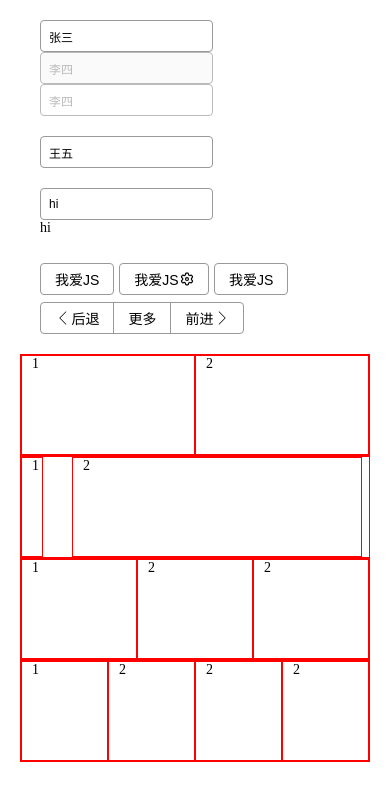
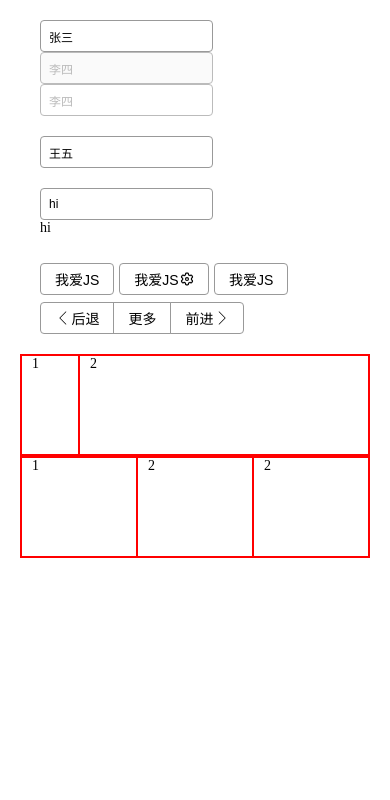
Before and after one commit to kilokwu/kilok-ui, a Vue app: page / in a window 390 px wide. Shown: the top 800 px of the page. Built offline with nearby package versions, Linux system fonts and the light colour scheme.

Commit message:
完成响应式 默认就是phone样式

```diff
--- a/src/App.vue
+++ b/src/App.vue
@@ -41,25 +41,17 @@
     </div>
     <div style="broder:1px solide black">
 
+
     <k-row  gutter='20'>
-      <k-col>1</k-col>
-      <k-col >2</k-col>
-    </k-row>
-    <k-row  gutter='20'>
-      <k-col span='1' >1</k-col>
-      <k-col span='20' offset='2' >2</k-col>
+      <k-col span='4' :phone="{span:24}" :ipad="{span:8}" :narrow-pc="{span:4}" :pc="{span:2}" :wide-pc="{span:1}" >1</k-col>
+      <k-col span='20' :phone="{span:24}" :ipad="{span:16}" :narrow-pc="{span:20}" :pc="{span:22}" :wide-pc="{span:23}">2</k-col>
     </k-row>
     <k-row  gutter='20'>
       <k-col>1</k-col>
       <k-col >2</k-col>
       <k-col >2</k-col>
     </k-row>
-    <k-row  gutter='20'>
-      <k-col >1</k-col>
-      <k-col >2</k-col>
-      <k-col >2</k-col>
-      <k-col >2</k-col>
-    </k-row>
+
 
     </div>
 
--- a/src/components/row-col/col.vue
+++ b/src/components/row-col/col.vue
@@ -5,15 +5,25 @@
 </template>
 
 <script>
+let validator = (value) => {
+  let valid = true;
+  let keys = Object.keys(value);
+  keys.forEach((key) => {
+    if (!["span", "offset"].includes(key)) {
+      valid = false;
+    }
+  });
+  return valid;
+};
 export default {
   name: "GuluCol",
   props: {
-    span: {
-      type: [Number, String],
-    },
-    offset: {
-      type: [Number, String],
-    },
+    span: { type: [Number, String], },
+    offset: { type: [Number, String], },
+    ipad: { type: Object, validator },
+    narrowPc: { type: Object, validator },
+    pc: { type: Object, validator },
+    widePc: { type: Object, validator },
   },
   data() {
     return {
@@ -29,8 +39,16 @@ export default {
       };
     },
     colClasses() {
-      let { span, offset } = this;
-      return [span && `col-${span}`, offset && `offset-${offset}`];
+      let { span, offset,ipad,narrowPc,pc,widePc } = this;
+      return [
+        span && `col-${span}`,
+        offset && `offset-${offset}`,
+       ...[ipad && [`col-ipad-${ipad.span}`]],
+       ...[narrowPc && [`col-narrowPc-${narrowPc.span}`]],
+       ...[pc && [`col-pc-${pc.span}`]],
+       ...[widePc && [`col-widePc-${widePc.span}`]],
+
+      ];
     },
   },
 };
@@ -56,5 +74,70 @@ export default {
       margin-left: ($n/24) * 100%;
     }
   }
+
+
+  @media (min-width: 577px) and (max-width: 768px) {
+    $class-prefix: col-ipad-;
+    @for $n from 1 through 24 {
+      &.#{$class-prefix}#{$n} {
+        width: ($n/24) * 100%;
+      }
+    }
+
+    $class-prefix: offset-ipad-;
+    @for $n from 1 through 24 {
+      &.#{$class-prefix}#{$n} {
+        margin-left: ($n/24) * 100%;
+      }
+    }
+  }
+
+  @media (min-width: 769px) and (max-width: 992px) {
+    $class-prefix: col-narrowPc-;
+    @for $n from 1 through 24 {
+      &.#{$class-prefix}#{$n} {
+        width: ($n/24) * 100%;
+      }
+    }
+
+    $class-prefix: offset-narrowPc-;
+    @for $n from 1 through 24 {
+      &.#{$class-prefix}#{$n} {
+        margin-left: ($n/24) * 100%;
+      }
+    }
+  }
+
+  @media (min-width: 993px) and (max-width: 1200px) {
+    $class-prefix: col-pc-;
+    @for $n from 1 through 24 {
+      &.#{$class-prefix}#{$n} {
+        width: ($n/24) * 100%;
+      }
+    }
+
+    $class-prefix: offset-pc-;
+    @for $n from 1 through 24 {
+      &.#{$class-prefix}#{$n} {
+        margin-left: ($n/24) * 100%;
+      }
+    }
+  }
+
+  @media (min-width: 1201px) {
+    $class-prefix: col-wide-pc-;
+    @for $n from 1 through 24 {
+      &.#{$class-prefix}#{$n} {
+        width: ($n/24) * 100%;
+      }
+    }
+
+    $class-prefix: offset-wide-pc-;
+    @for $n from 1 through 24 {
+      &.#{$class-prefix}#{$n} {
+        margin-left: ($n/24) * 100%;
+      }
+    }
+  }
 }
 </style>
```
